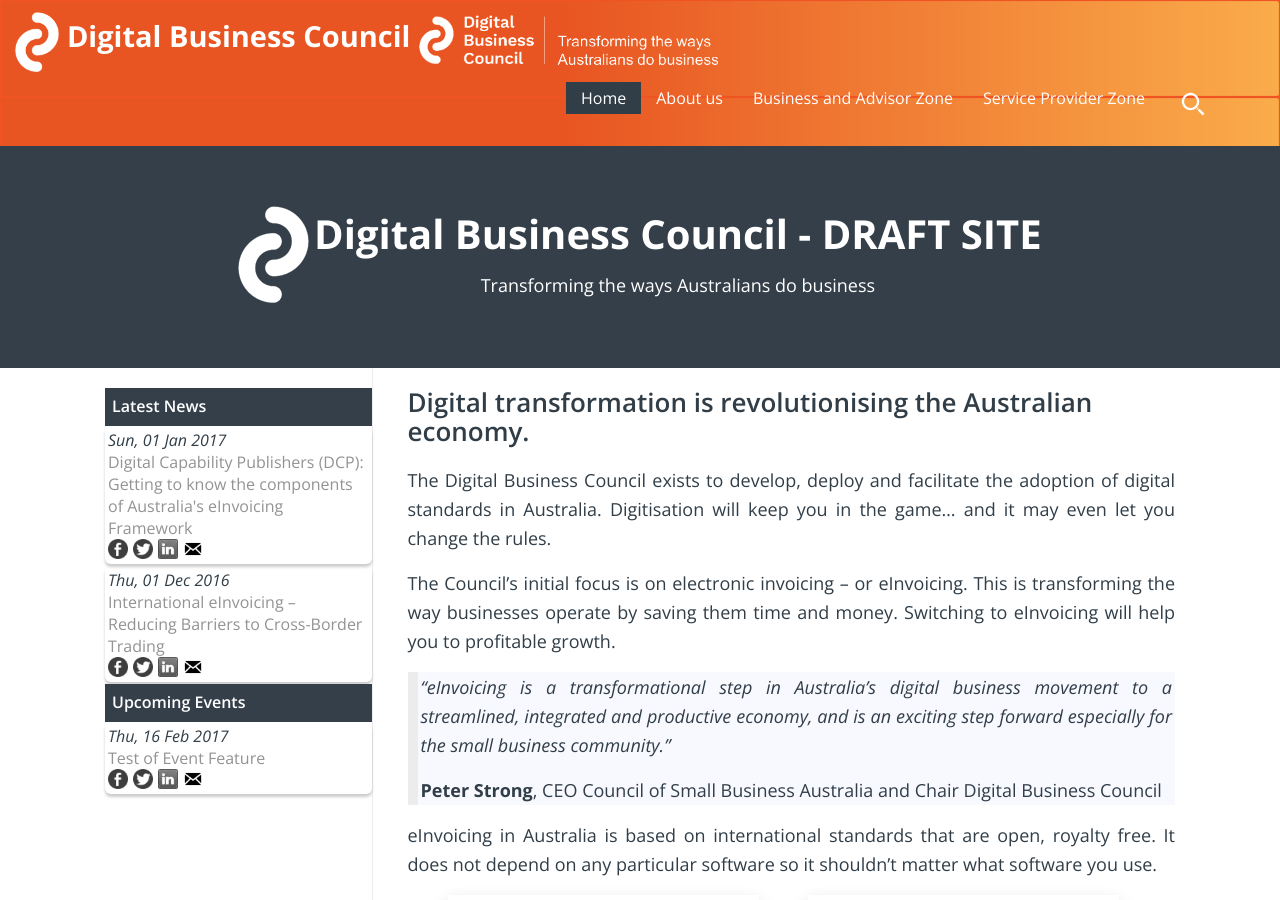
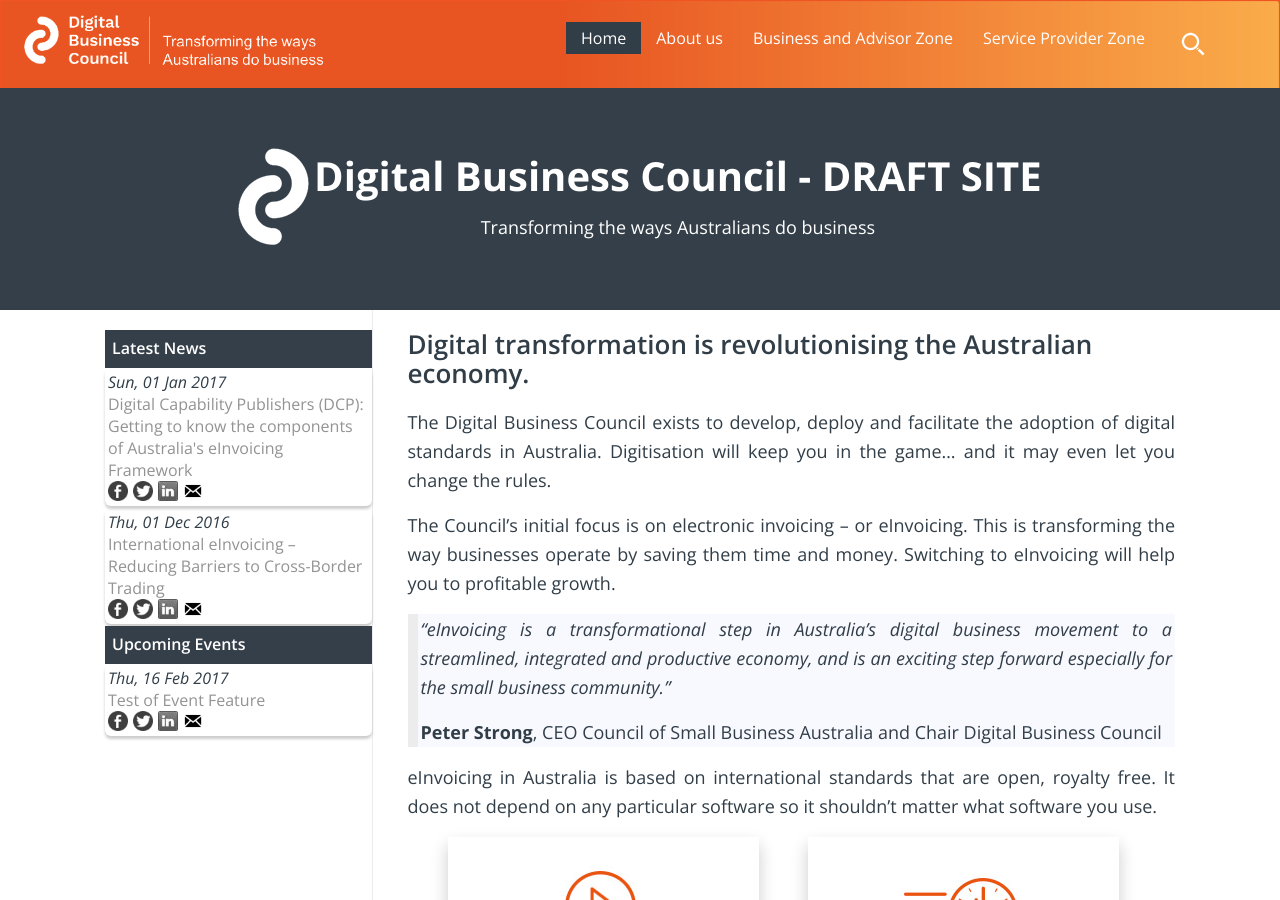
Before and after one commit to Digital-Business-Council/Digital-Business-Council.github.io, a Jekyll site: the page built from index.md, in a window 1280 px wide and 900 px high. Built offline with Jekyll 4.4.1, drawn with Linux system fonts in a browser that asks for light colours; our own code applies the rules of GitHub Pages for plain Markdown files.

Commit message:
Update header.html

```diff
--- a/_includes/header.html
+++ b/_includes/header.html
@@ -9,7 +9,6 @@
                     {% include header-menu.html %}
                 </div>
             </div>
-            <a href="/" class="logo"><img src="/images/logo.png" alt="Digital Business Council Logo" style="float: left;"><span>Digital Business Council</span></a>
             <a href="/" class="logo"><img src="/images/Logo-tag-transparent.png" alt="Digital Business Council Logo" style="float: left;"></a>
 
 	    {% include header-menu.html %}
```
